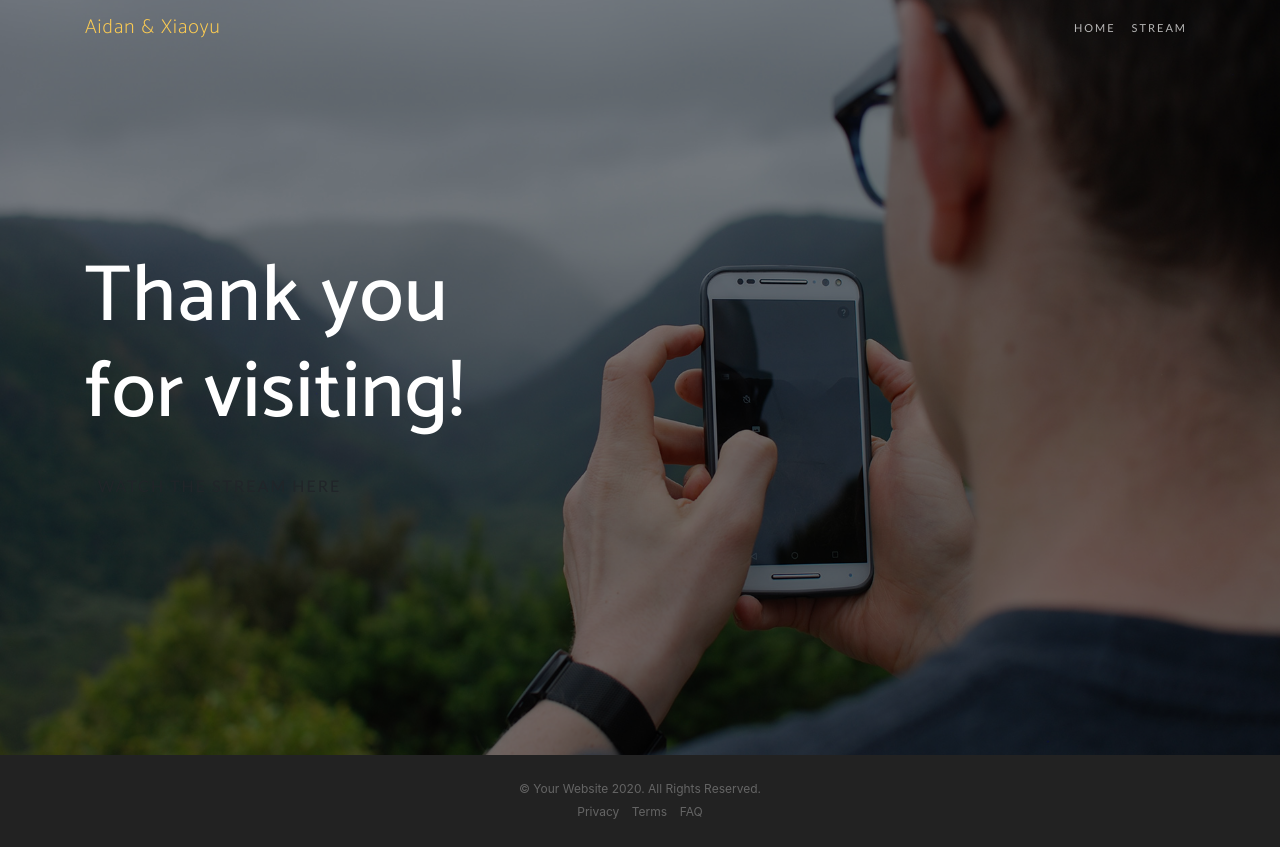
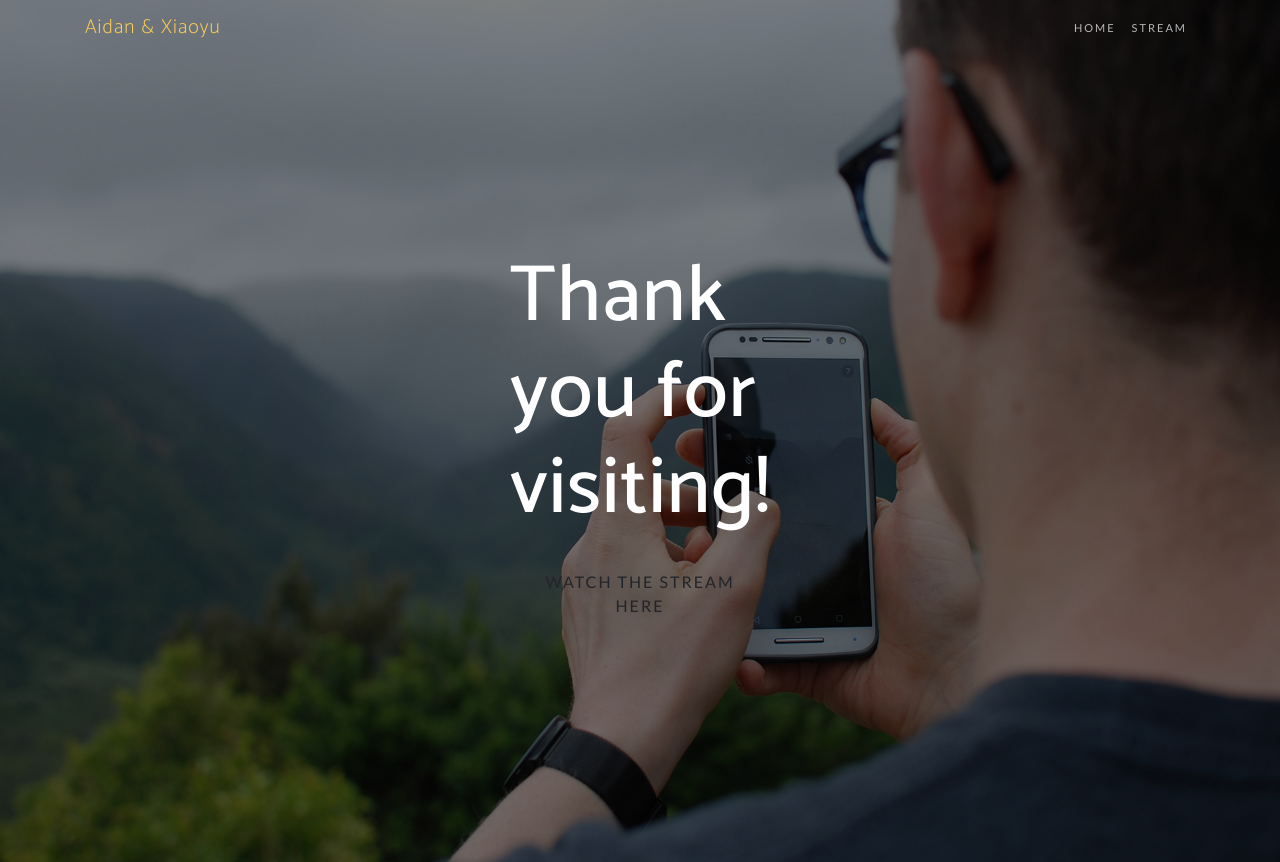
Before and after one commit to abxyz99/abxyz99.github.io, a website with bundled scripts: page index.html in a window 1280 px wide. Shown: the top 862 px of the page. Built offline with nearby package versions, Linux system fonts and the light colour scheme; a web font is replaced by a local one.

Commit message:
bg cover

```diff
--- a/css/custom.css
+++ b/css/custom.css
@@ -12,6 +12,14 @@ section.cta {
   position: relative;
   padding: 500px 0;
   background-image: url("../img/bg2.jpg");
+  background-size: cover;
   background-position: center;
   background-size: cover;
 }
+section.cta .cta-content h2 {
+  font-size: 50px;
+  max-width: 450px;
+  margin-top: 0;
+  margin-bottom: 25px;
+  color: white;
+}
--- a/index.html
+++ b/index.html
@@ -54,7 +54,7 @@
 
 
   <section class="cta">
-    <div class="cta-content">
+    <div class="cta-content col-lg-3 mx-auto">
       <div class="container">
         <h2>Thank you for visiting!</h2>
         <a href='stream.html' class="btn btn-outline btn-xl js-scroll-trigger">Watch the Stream Here</a>
```
Also changed, not shown: img/bg2.jpg.
